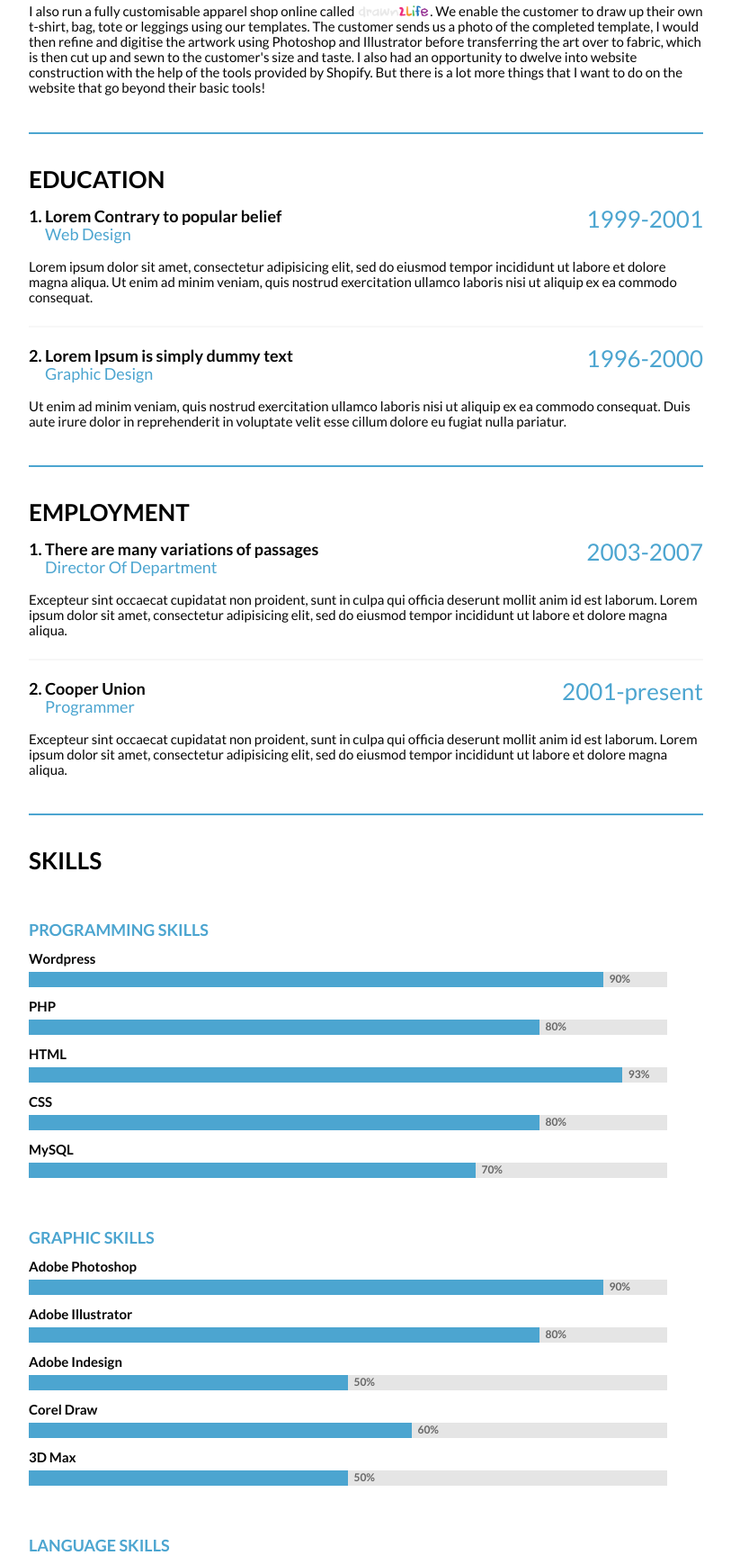
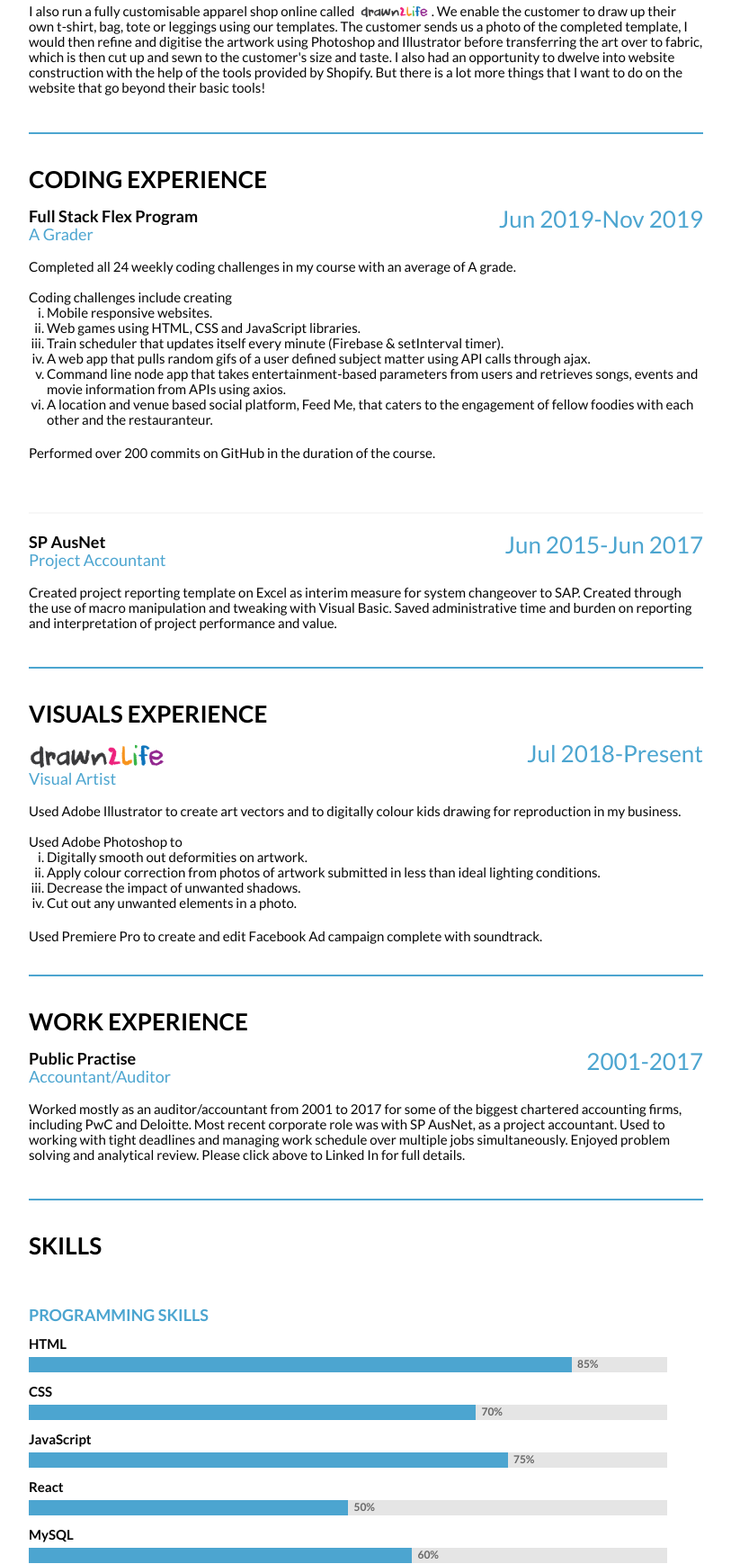
Before and after one commit to josephcheok/Advanced-Portfolio, a plain HTML site: page print.html in a window 1280 px wide. Shown: the part 385-2123 px from the top of the page at 90% size, without its empty margins (233-1046 px from the left). Drawn offline with Linux system fonts and the light colour scheme.

Commit message:
Printable resume realigned with website info and contact marginadded

```diff
--- a/print.html
+++ b/print.html
@@ -51,7 +51,7 @@
                 engineers and my assignment was over, I was hungry for more!
                 <br>
                 <br>
-                I also run a fully customisable apparel shop online called <a href="https://www.drawn2life.com.au"><img id="business-logo" src="./images_post/drawn2lifelogo-lesserwhite.png"></a>.
+                I also run a fully customisable apparel shop online called <a href="https://www.drawn2life.com.au"><img id="business-logo" src="./images_post/drawn2lifelogo.png"></a>.
                 We enable the customer to draw up their own t-shirt, bag, tote or leggings using our
                 templates. The customer sends us a photo of the completed template, I would
                 then refine and digitise the artwork using Photoshop and Illustrator before transferring
@@ -67,27 +67,41 @@
           <div class="wrapper resume_wrapper">
             <div class="category resume_category resume_category_1 first even">
               <div class="category_header resume_category_header">
-                <h3 class="category_title"><span class="category_title_icon" style="background-color:#6ca338"></span>Education</h3>
+                <h3 class="category_title"><span class="category_title_icon" style="background-color:#6ca338"></span>Coding Experience</h3>
               </div>
               <div class="category_body resume_category_body">
                 <article class="post resume_post resume_post_1 first even">
                   <div class="post_header resume_post_header">
-                    <div class="resume_period"> <span class="period_from">1999</span>-<span class="period_to">2001</span> </div>
-                    <h4 class="post_title"><span class="post_title_icon"></span>1.&nbsp;Lorem Contrary to popular belief</h4>
-                    <h5 class="post_subtitle">Web design</h5>
+                    <div class="resume_period"> <span class="period_from">Jun 2019</span>-<span class="period_to">Nov 2019</span> </div>
+                    <h4 class="post_title"><span class="post_title_icon"></span>Full Stack Flex Program</h4>
+                    <h5 class="post_subtitle resume_subtitle">A Grader</h5>
                   </div>
                   <div class="post_body resume_post_body">
-                    <p>Lorem ipsum dolor sit amet, consectetur adipisicing elit, sed do eiusmod tempor incididunt ut labore et dolore magna aliqua. Ut enim ad minim veniam, quis nostrud exercitation ullamco laboris nisi ut aliquip ex ea commodo consequat.</p>
+                      <p>Completed all 24 weekly coding challenges in my course with an average of A grade.</p>
+                      <br>Coding challenges include creating
+                      <br>
+                      <ol type="i">
+                        <li>Mobile responsive websites.</li>
+                        <li>Web games using HTML, CSS and JavaScript libraries. </li>
+                        <li>Train scheduler that updates itself every minute (Firebase & setInterval timer). </li>
+                        <li>A web app that pulls random gifs of a user defined subject matter using API calls through ajax. </li>
+                        <li>Command line node app that takes entertainment-based parameters from users and retrieves songs, events and movie information from APIs using axios. </li>
+                        <li>A location and venue based social platform, Feed Me, that caters to the engagement of fellow foodies with each other and the restauranteur.</li>
+                      </ol>
+                      <p>Performed over 200 commits on GitHub in the duration of the course.</p>
                   </div>
+                  <br>
+                  <br>
                 </article>
                 <article class="post resume_post resume_post_2 odd">
                   <div class="post_header resume_post_header">
-                    <div class="resume_period"> <span class="period_from">1996</span>-<span class="period_to">2000</span> </div>
-                    <h4 class="post_title"><span class="post_title_icon" ></span>2.&nbsp;Lorem Ipsum is simply dummy text</h4>
-                    <h5 class="post_subtitle">Graphic design</h5>
+                    <div class="resume_period"> <span class="period_from">Jun 2015</span>-<span class="period_to">Jun 2017</span> </div>
+                    <h4 class="post_title"><span class="post_title_icon" ></span>SP AusNet</h4>
+                    <h5 class="post_subtitle resume_subtitle">Project Accountant</h5>
                   </div>
                   <div class="post_body resume_post_body">
-                    <p>Ut enim ad minim veniam, quis nostrud exercitation ullamco laboris nisi ut aliquip ex ea commodo consequat. Duis aute irure dolor in reprehenderit in voluptate velit esse cillum dolore eu fugiat nulla pariatur.</p>
+                      <p>Created project reporting template on Excel as interim measure for system changeover to SAP.
+                          Created through the use of macro manipulation and tweaking with Visual Basic. Saved administrative time and burden on reporting and interpretation of project performance and value.</p>
                   </div>
                 </article>
               </div>
@@ -96,20 +110,31 @@
             <!-- .category -->
             <div class="category resume_category resume_category_2 odd">
               <div class="category_header resume_category_header">
-                <h3 class="category_title"><span class="category_title_icon"></span>Employment</h3>
+                <h3 class="category_title"><span class="category_title_icon"></span>Visuals Experience</h3>
               </div>
               <div class="category_body resume_category_body">
                 <article class="post resume_post resume_post_1 first even">
                   <div class="post_header resume_post_header">
-                    <div class="resume_period"> <span class="period_from">2003</span>-<span class="period_to">2007</span> </div>
-                    <h4 class="post_title"><span class="post_title_icon"></span>1.&nbsp;There are many variations of passages</h4>
-                    <h5 class="post_subtitle">Director of department</h5>
+                    <div class="resume_period"> <span class="period_from">Jul 2018</span>-<span class="period_to">Present</span> </div>
+                    <h4 class="post_title"><span class="post_title_icon"></span><img id="resume-logo" src="./images_post/drawn2lifelogo.png"></h4>
+                    <h5 class="post_subtitle resume_subtitle">Visual Artist</h5>
                   </div>
                   <div class="post_body resume_post_body">
-                    <p>Excepteur sint occaecat cupidatat non proident, sunt in culpa qui officia deserunt mollit anim id est laborum. Lorem ipsum dolor sit amet, consectetur adipisicing elit, sed do eiusmod tempor incididunt ut labore et dolore magna aliqua.</p>
+                      <p>Used Adobe Illustrator to create art vectors and to digitally colour kids drawing for reproduction in my business.</p>
+                      <br>Used Adobe Photoshop to
+                      <ol type="i">
+                       <li>	Digitally smooth out deformities on artwork. </li>
+                       <li>	Apply colour correction from photos of artwork submitted in less than ideal lighting conditions. </li>
+                       <li>	Decrease the impact of unwanted shadows. </li>
+                       <li>	Cut out any unwanted elements in a photo. </li>
+                     </ol>
+                   <p>  Used Premiere Pro to create and edit Facebook Ad campaign complete with soundtrack.
+                       </p>
                   </div>
+                  <br>
+                  <br>
                 </article>
-                <article class="post resume_post resume_post_2 odd">
+                <!-- <article class="post resume_post resume_post_2 odd">
                   <div class="post_header resume_post_header">
                     <div class="resume_period"> <span class="period_from">2001</span>-<span class="period_to period_present">present</span> </div>
                     <h4 class="post_title"><span class="post_title_icon"></span>2.&nbsp;Cooper Union</h4>
@@ -118,8 +143,24 @@
                   <div class="post_body resume_post_body">
                     <p>Excepteur sint occaecat cupidatat non proident, sunt in culpa qui officia deserunt mollit anim id est laborum. Lorem ipsum dolor sit amet, consectetur adipisicing elit, sed do eiusmod tempor incididunt ut labore et dolore magna aliqua.</p>
                   </div>
-                </article>
+                </article> -->
               </div>
+              <div class="category resume_category resume_category_3 even">
+                  <div class="category_header resume_category_header">
+                    <h3 class="category_title"><span class="category_title_icon"></span>Work Experience</h3>
+                  </div>
+                  <div class="category_body resume_category_body">
+                    <article class="post resume_post resume_post_1 first even">
+                      <div class="post_header resume_post_header">
+                        <div class="resume_period"> <span class="period_from">2001</span>-<span class="period_to">2017</span> </div>
+                        <h4 class="post_title"><span class="post_title_icon"></span>Public Practise</h4>
+                        <h5 class="post_subtitle resume_subtitle">Accountant/Auditor</h5>
+                      </div>
+                      <div class="post_body resume_post_body">
+                          <p>Worked mostly as an auditor/accountant from 2001 to 2017 for some of the biggest chartered accounting firms, including PwC and Deloitte. Most recent corporate role was with SP AusNet, as a project accountant. Used to working with tight deadlines and managing work schedule over multiple jobs simultaneously. Enjoyed problem solving and analytical review. Please click above to Linked In for full details.</p>
+                      </div>
+                    </article>
+                  </div>
               <!-- .category_body -->
             </div>
             <!-- .category -->
@@ -132,29 +173,29 @@
           <aside id="skills-widget-3" class="widget widget_skills">
             <h3 class="widget_title">Programming skills</h3>
             <div class="widget_inner style_1">
-              <div class="skills_row odd first"><span class="caption">Wordpress</span><span class="progressbar"><span class="progress" style="width:90%"><span class="value">90%</span></span></span></div>
-              <div class="skills_row even"><span class="caption">PHP</span><span class="progressbar"><span class="progress" style="width:80%"><span class="value">80%</span></span></span></div>
-              <div class="skills_row odd"><span class="caption">HTML</span><span class="progressbar"><span class="progress" style="width:93%"><span class="value">93%</span></span></span></div>
-              <div class="skills_row even"><span class="caption">CSS</span><span class="progressbar"><span class="progress" style="width:80%"><span class="value">80%</span></span></span></div>
-              <div class="skills_row odd"><span class="caption">MySQL</span><span class="progressbar"><span class="progress" style="width:70%"><span class="value">70%</span></span></span></div>
+              <div class="skills_row odd first"><span class="caption">HTML</span><span class="progressbar"><span class="progress" style="width:85%"><span class="value">85%</span></span></span></div>
+              <div class="skills_row even"><span class="caption">CSS</span><span class="progressbar"><span class="progress" style="width:70%"><span class="value">70%</span></span></span></div>
+              <div class="skills_row odd"><span class="caption">JavaScript</span><span class="progressbar"><span class="progress" style="width:75%"><span class="value">75%</span></span></span></div>
+              <div class="skills_row even"><span class="caption">React</span><span class="progressbar"><span class="progress" style="width:50%"><span class="value">50%</span></span></span></div>
+              <div class="skills_row odd"><span class="caption">MySQL</span><span class="progressbar"><span class="progress" style="width:60%"><span class="value">60%</span></span></span></div>
             </div>
           </aside>
           <aside id="skills-widget-2" class="widget widget_skills">
-            <h3 class="widget_title">Graphic Skills</h3>
+            <h3 class="widget_title">Visual Skills</h3>
             <div class="widget_inner style_1">
-              <div class="skills_row odd first"><span class="caption">Adobe Photoshop</span><span class="progressbar"><span class="progress"  style="width:90%"><span class="value">90%</span></span></span></div>
-              <div class="skills_row even"><span class="caption">Adobe Illustrator</span><span class="progressbar"><span class="progress" style="width:80%"><span class="value">80%</span></span></span></div>
-              <div class="skills_row odd"><span class="caption">Adobe Indesign</span><span class="progressbar"><span class="progress" style="width:50%"><span class="value">50%</span></span></span></div>
-              <div class="skills_row even"><span class="caption">Corel Draw</span><span class="progressbar"><span class="progress" style="width:60%"><span class="value">60%</span></span></span></div>
-              <div class="skills_row odd"><span class="caption">3D Max</span><span class="progressbar"><span class="progress" style="width:50%"><span class="value">50%</span></span></span></div>
+              <div class="skills_row odd first"><span class="caption">Adobe Photoshop</span><span class="progressbar"><span class="progress"  style="width:85%"><span class="value">85%</span></span></span></div>
+              <div class="skills_row even"><span class="caption">Adobe Illustrator</span><span class="progressbar"><span class="progress" style="width:70%"><span class="value">70%</span></span></span></div>
+              <div class="skills_row odd"><span class="caption">Adobe Premiere Pro</span><span class="progressbar"><span class="progress" style="width:70%"><span class="value">70%</span></span></span></div>
+              <div class="skills_row even"><span class="caption">Three.js</span><span class="progressbar"><span class="progress" style="width:50%"><span class="value">50%</span></span></span></div>
+              <div class="skills_row odd"><span class="caption">Paint 3D</span><span class="progressbar"><span class="progress" style="width:50%"><span class="value">50%</span></span></span></div>
             </div>
           </aside>
           <aside id="skills-widget-4" class="widget widget_skills">
             <h3 class="widget_title">Language skills</h3>
             <div class="widget_inner style_1">
-              <div class="skills_row odd first"><span class="caption">English</span><span class="progressbar"><span class="progress" style="width:80%"><span class="value">80%</span></span></span></div>
-              <div class="skills_row even"><span class="caption">French</span><span class="progressbar"><span class="progress" style="width:60%"><span class="value">60%</span></span></span></div>
-              <div class="skills_row odd"><span class="caption">Spain</span><span class="progressbar"><span class="progress" style="width:80%"><span class="value">80%</span></span></span></div>
+              <div class="skills_row odd first"><span class="caption">English</span><span class="progressbar"><span class="progress" style="width:100%"><span class="value">100%</span></span></span></span></div>
+              <div class="skills_row even"><span class="caption">Malay</span><span class="progressbar"><span class="progress" style="width:80%"><span class="value">80%</span></span></span></div>
+              <div class="skills_row odd"><span class="caption">Chinese</span><span class="progressbar"><span class="progress" style="width:20%"><span class="value">20%</span></span></span></div>
             </div>
           </aside>
         </div>
--- a/style/responsive.css
+++ b/style/responsive.css
@@ -142,7 +142,7 @@
     height: 114px;
   }
   #googlemap_data .add_info {
-    /* display: none; */
+    margin-left: 10px;
   }
   .sidebar.contact_sidebar {
     float: none;
--- a/style/style.css
+++ b/style/style.css
@@ -1159,3 +1159,15 @@
   height: auto;
   margin-bottom: -5px;
 }
+
+#resume-logo {
+  max-width: 30%;
+  height: auto;
+  margin-bottom: -5px;
+  margin-left: -7px;
+}
+
+.resume_subtitle{
+  margin-left: 0 !important;
+  padding-left: 0 !important;
+}
```
